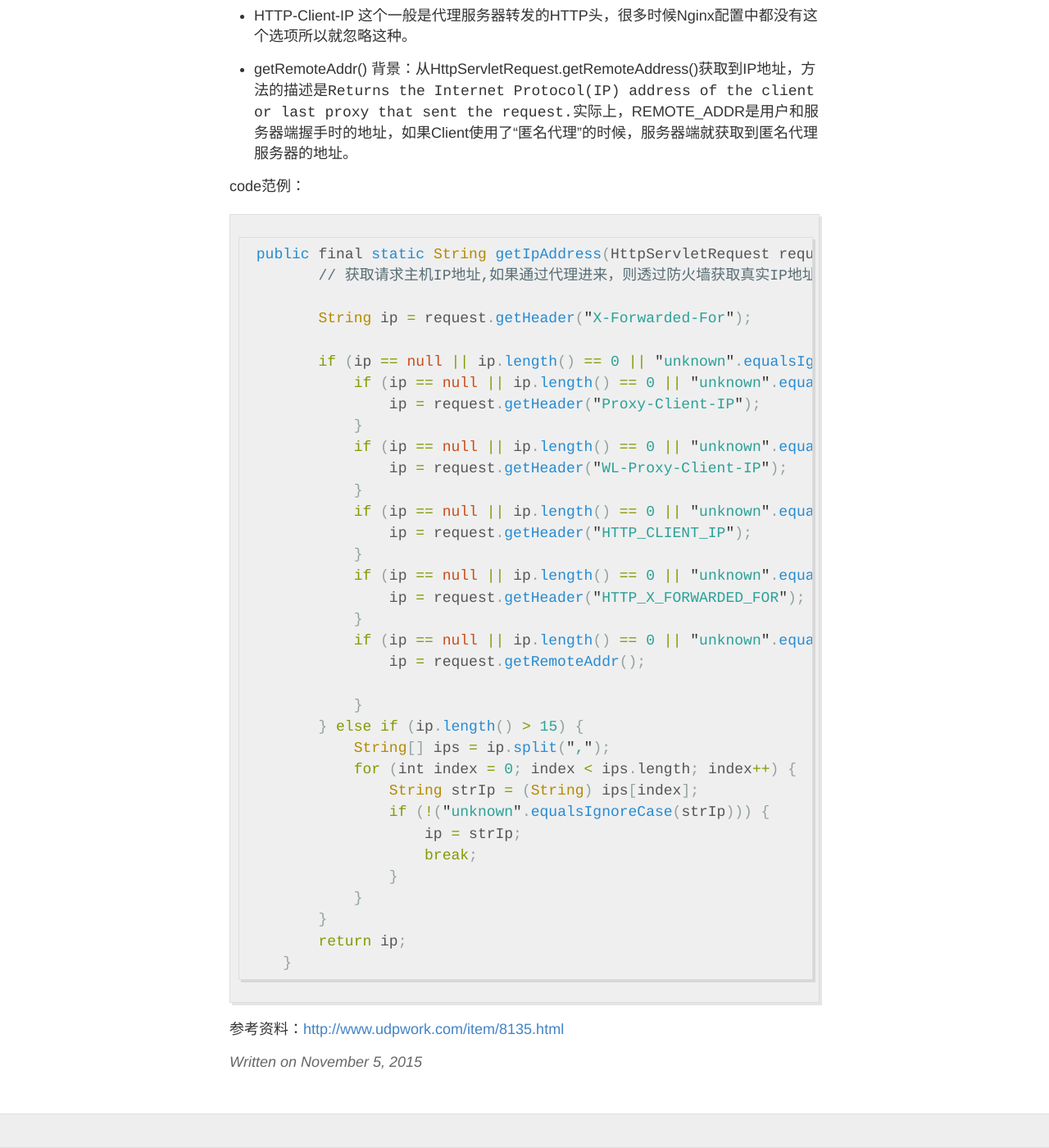
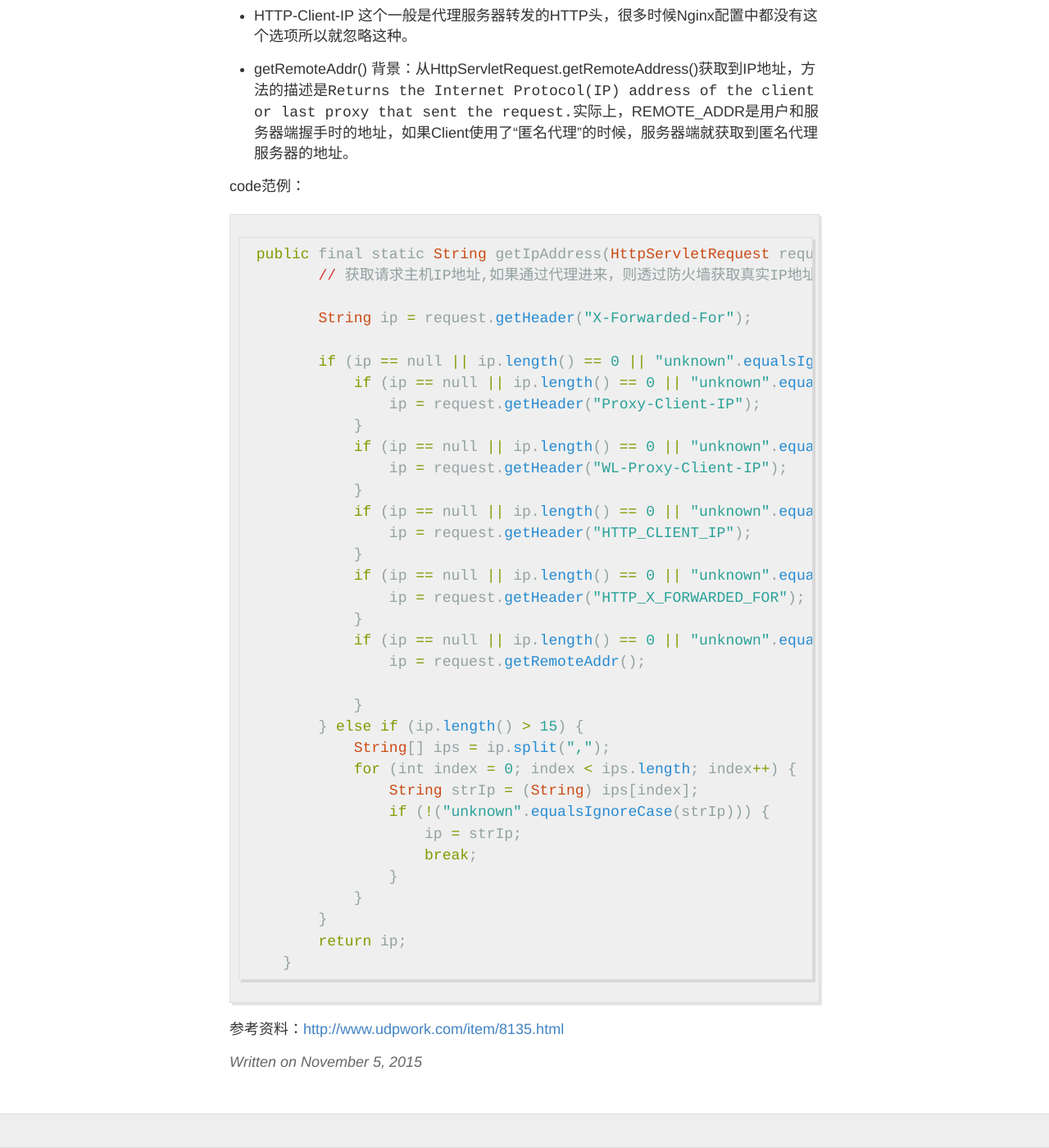
Before and after one commit to zhenru/zhenru.github.io, a Jekyll site: the page built from _posts/2015-11-05-如何从HttpServletRequest中获取到IP.md, in a window 1280 px wide and 1400 px high, scrolled down 1579 px. Shown: the whole window at 82% size. Built offline with Jekyll 4.4.1, drawn with Linux system fonts in a browser that asks for light colours; some of the changed text lies outside the part shown.

Commit message:
add the code

````diff
--- a/_posts/2015-11-05-如何从HttpServletRequest中获取到IP.md
+++ b/_posts/2015-11-05-如何从HttpServletRequest中获取到IP.md
@@ -7,7 +7,7 @@
 获取ip地址的时候可以直接通过`getRemoteAddr()`获取到用户的ip地址，事情并不这样简单。
 很多的时候用户的HttpServletRequest并不能直接传递到最终执行业务的服务器，而`getRemoteAddr()`方法只能获取到到达当前的机器的请求的IP地址。
 如果服务器是单台机器，用户的请求直接发送到服务器上的时候，此时使用`getRemoteAddr()`获取到的IP地址就是用户的IP地址，很多时候服务器并不是一台机器，往往是一个集群。前端由一台机器负责接受各种用户传递过来的请求，然后将当前的请求转发到相对应的机器上。如果服务器上使用`getRemoteAddr()`获取到的IP地址是前端负责分发的机器的IP地址，这时候使用`getRemoteAddr()`方法就没有办法获取用户的地址。使用了一种解决方法：在HTTP的请求报文头中添加一个字段，将用户的请求的IP地址记录在里面，然后转发到后端的服务器上，后端的服务器上只要先跟据请求的报文头中的值获取到IP地址的值。这些报文头的字段对于不同的服务器的架构会使用不同的字段。可能包括的字段有：
-```javascript
+```ruby
 X-FORWARDED-FOR
 Proxy-Client-IP
 WL-Proxy-Client-IP
@@ -15,7 +15,7 @@
 
 ```
 存在多种的网络架构，如Nginx+Resin , Apache+WebLogic，Squid+Nginx等，在这些不同的网络架构中，作为前端的服务器会使用不同的报文头字段来传递这个信息。以下就简单描述一下：
-```javascript
+```ruby
 其中使用nginx作为前端节点（也是最常用的）配置如下：
 location/{
       proxy_pass  http://yourdomain.com;
@@ -49,7 +49,7 @@
 
 
 code范例：
-```javascript
+```ruby
  public final static String getIpAddress(HttpServletRequest request)  {
         // 获取请求主机IP地址,如果通过代理进来，则透过防火墙获取真实IP地址
 
````
